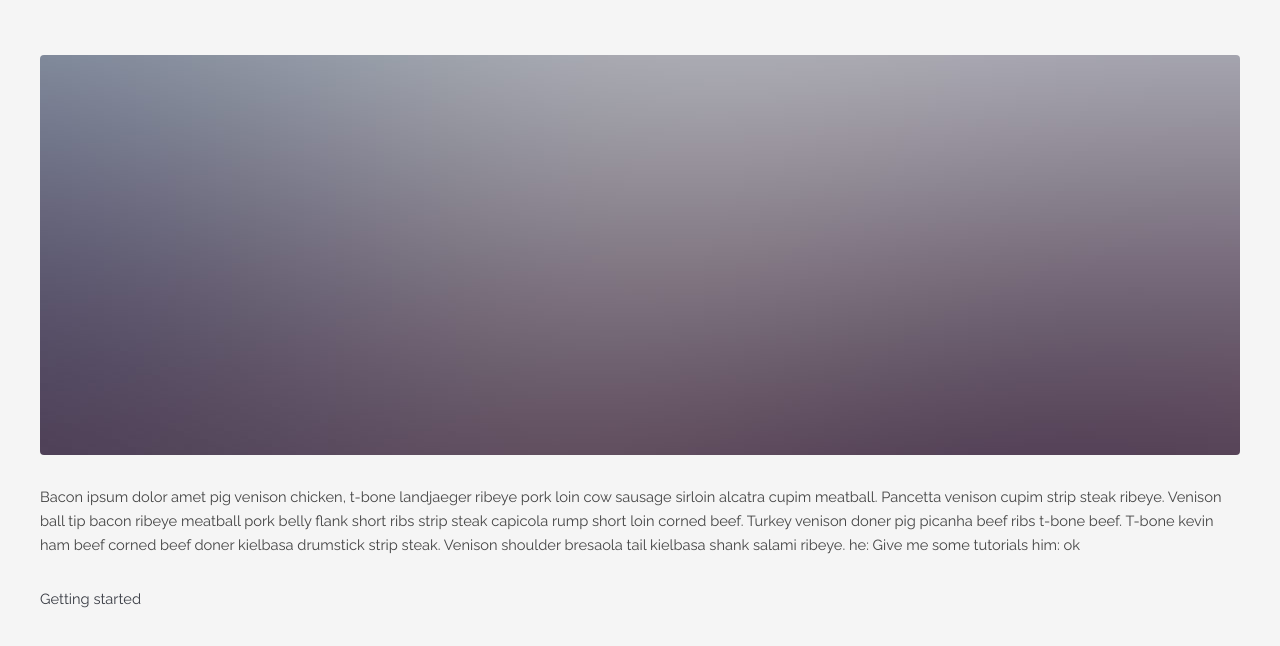
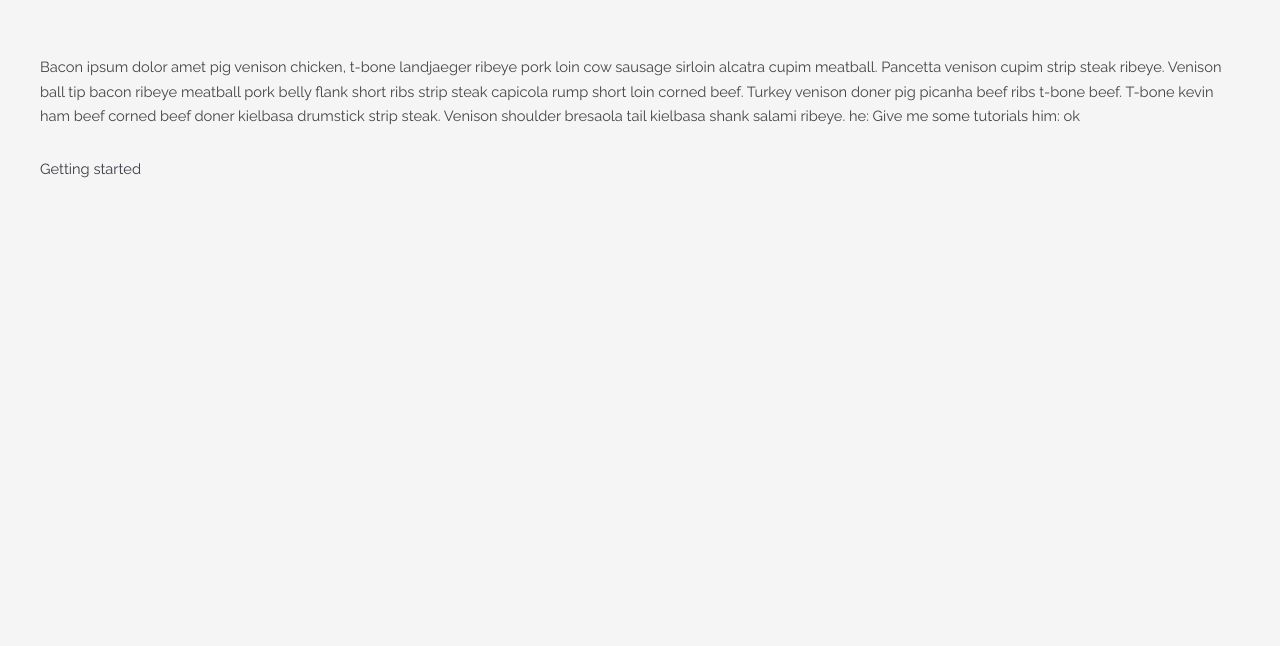
Before and after one commit to ijaaz/flextech-library-website, a plain HTML site: page tutorial.html in a window 1280 px wide. Shown: the part 292-938 px from the top of the page. After the commit the page ends 800 px from the top, so only its background shows below. Drawn offline with Linux system fonts and the light colour scheme.

Commit message:
Removed image from tutorial.html

```diff
--- a/tutorial.html
+++ b/tutorial.html
@@ -48,8 +48,6 @@
                 <h2>Tutorials</h2>
                 <p>A comprehensive list of tutorials for <b>Arduino</b> and other types of projects</p>
             </header>
-
-            <a href="#" class="image fit"><img src="images/pic07.jpg" alt="" />
             </a>
 
             <p>Bacon ipsum dolor amet pig venison chicken, t-bone landjaeger ribeye pork loin cow sausage sirloin alcatra cupim meatball. Pancetta venison cupim strip steak ribeye. Venison ball tip bacon ribeye meatball pork belly flank short ribs strip steak capicola rump short loin corned beef. Turkey venison doner pig picanha beef ribs t-bone beef. T-bone kevin ham beef corned beef doner kielbasa drumstick strip steak. Venison shoulder bresaola tail kielbasa shank salami ribeye. he: Give me some tutorials him: ok
```
